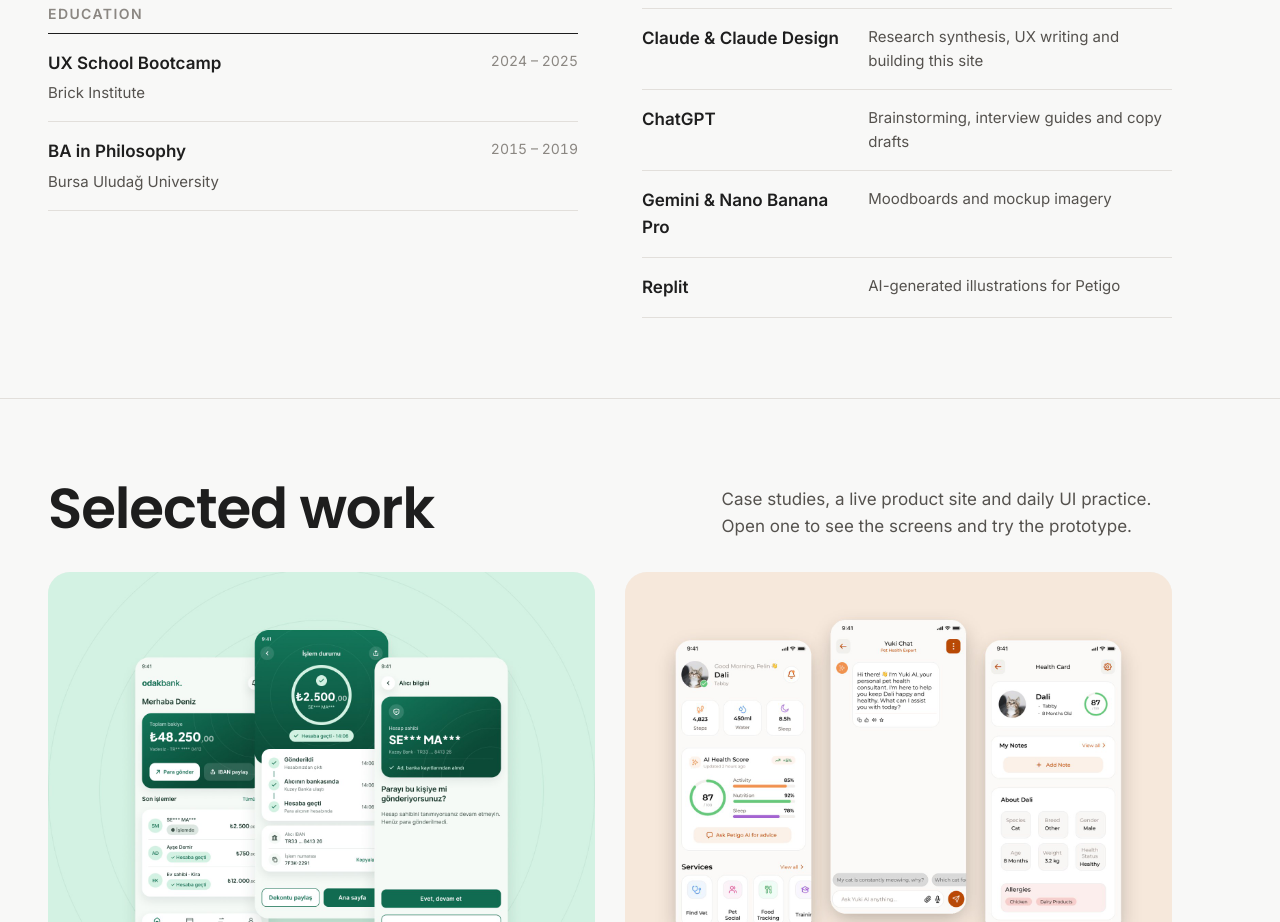
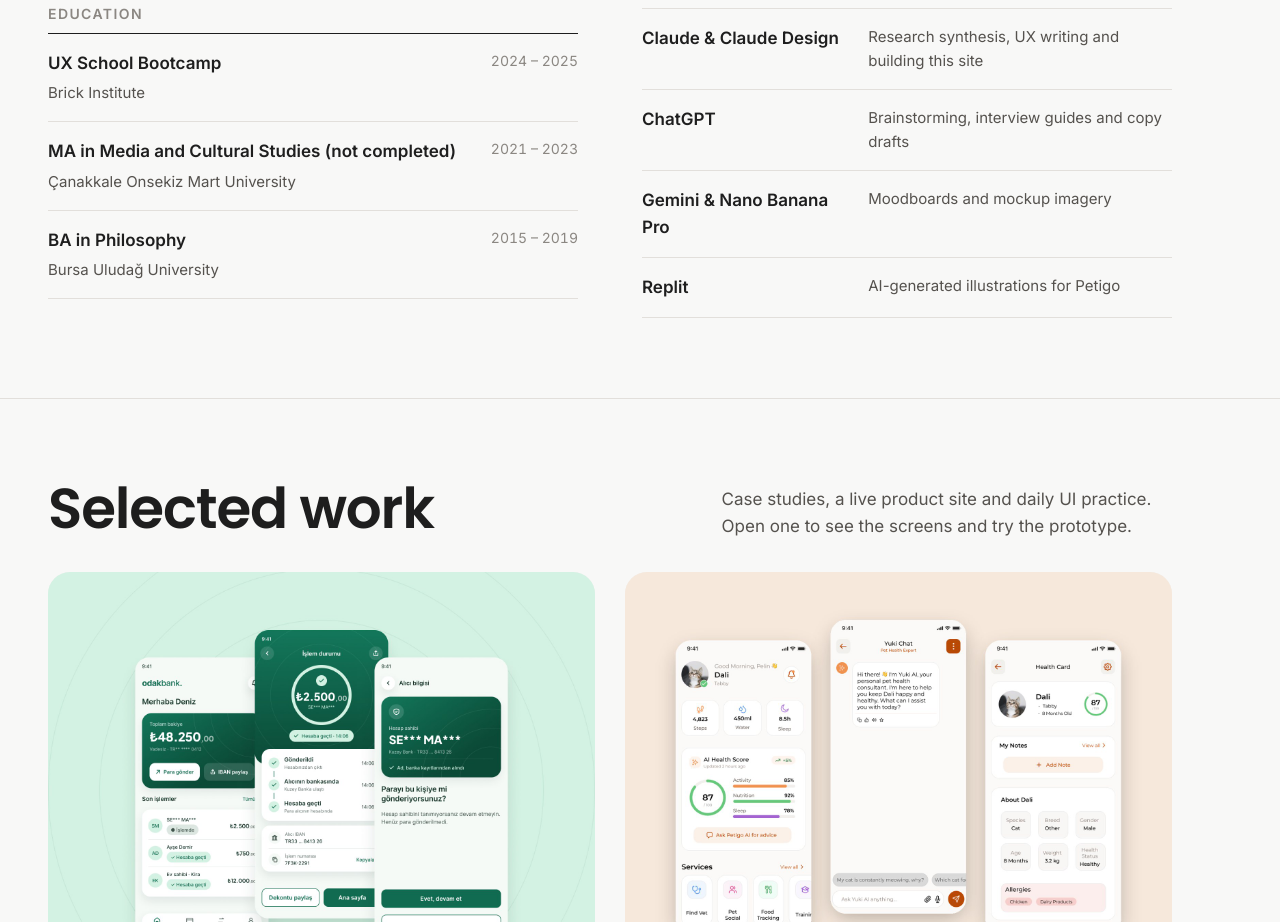
Before and after one commit to serramarangoz/serramarangoz.github.io, a plain HTML site: page index.html in a window 1280 px wide. Shown: the part 1680-2602 px from the top of the page. Drawn offline with Linux system fonts and the light colour scheme.

Commit message:
About: add MA (not completed) to education
Co-Authored-By: Claude Opus 5.5 <noreply@anthropic.com>
Claude-Session: https://claude.ai/code/session_01SkajtJQdqzcj5TnmeeF6aY

```diff
--- a/index.html
+++ b/index.html
@@ -55,6 +55,7 @@
     </dl>
     <h3 style="margin-top:36px">Education</h3><dl>
       <div><dt>UX School Bootcamp</dt><dd>Brick Institute</dd><span class="when">2024 – 2025</span></div>
+      <div><dt>MA in Media and Cultural Studies (not completed)</dt><dd>Çanakkale Onsekiz Mart University</dd><span class="when">2021 – 2023</span></div>
       <div><dt>BA in Philosophy</dt><dd>Bursa Uludağ University</dd><span class="when">2015 – 2019</span></div>
     </dl></div>
     <div><h3>Tools, and what I use them for</h3><dl class="tools"><div><dt>Figma</dt><dd>UI design, components and variants, interactive prototypes</dd></div><div><dt>Miro</dt><dd>Affinity maps, journey maps and remote workshops</dd></div><div><dt>Airtable</dt><dd>Research synthesis, like tagging 37 app reviews for Moovit</dd></div><div><dt>Framer</dt><dd>Building and publishing responsive sites</dd></div><div><dt>Claude &amp; Claude Design</dt><dd>Research synthesis, UX writing and building this site</dd></div><div><dt>ChatGPT</dt><dd>Brainstorming, interview guides and copy drafts</dd></div><div><dt>Gemini &amp; Nano Banana Pro</dt><dd>Moodboards and mockup imagery</dd></div><div><dt>Replit</dt><dd>AI-generated illustrations for Petigo</dd></div></dl></div>
```
